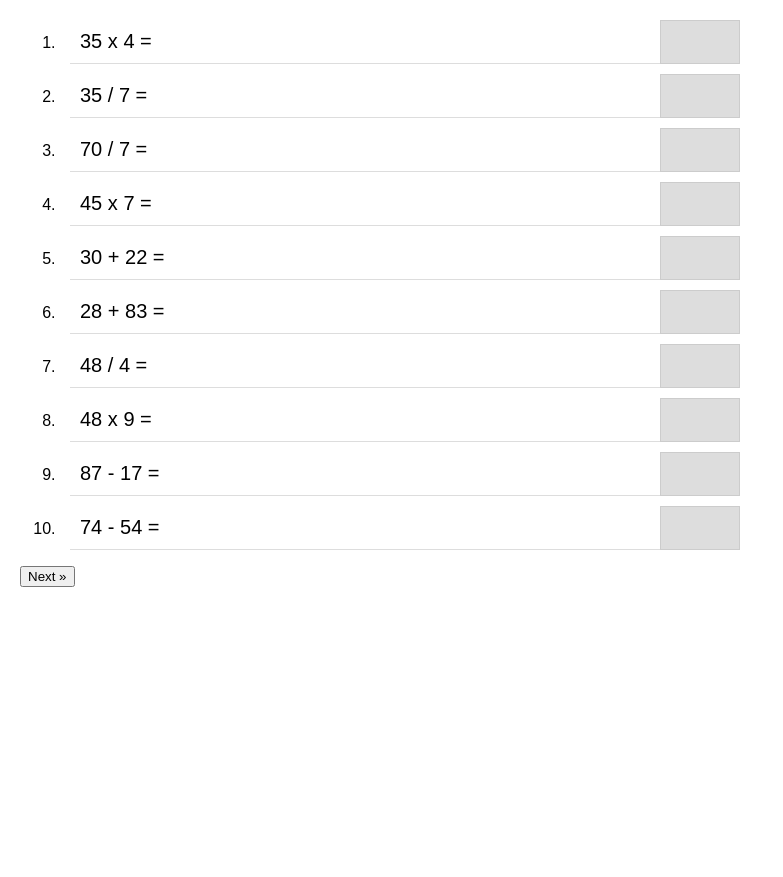
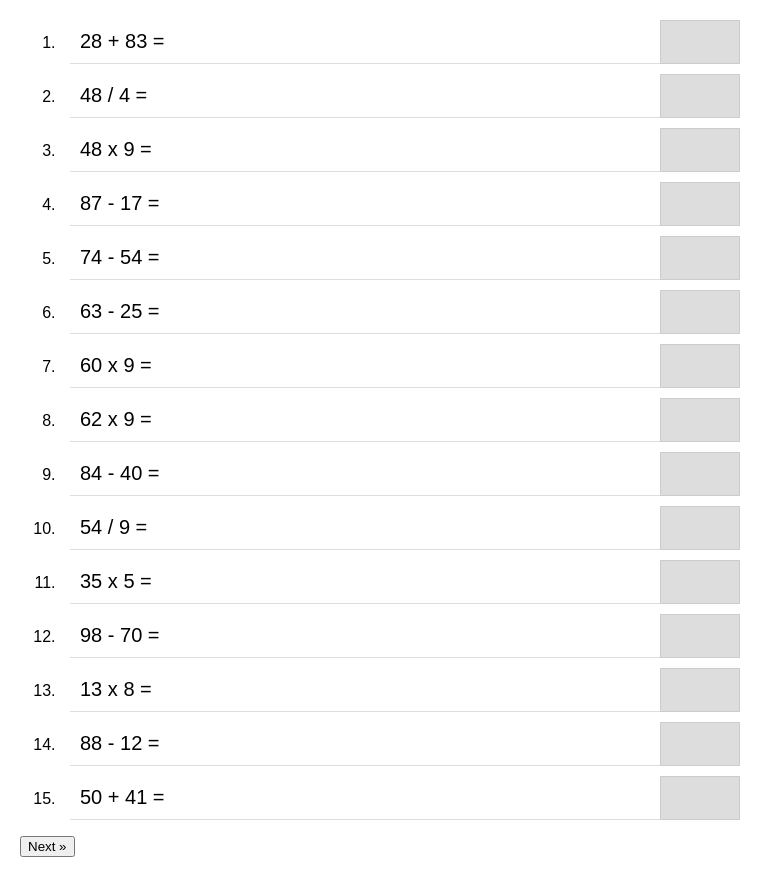
Before and after one commit to ashahar/wjwuwe8, a React (Create React App) app in the folder src/: page / in a window 1280 px wide. Shown: the whole page, without its empty margins (0-783 px from the left). Before the commit the page ends 800 px from the top, so only its background shows below. Built offline with nearby package versions, Linux system fonts and the light colour scheme; the HTML template or start-up script is replaced by a standard one.

Commit message:
Fix css issue

```diff
--- a/src/Components/Home.js
+++ b/src/Components/Home.js
@@ -27,7 +27,7 @@ export default function Home() {
     const [questions, setQuestions] = useState([]);
 
     function handleNext() {
-      let next = Array.from({length: 10},
+      let next = Array.from({length: 15},
         () => (getRandomQuestion()))
       setQuestions([...next]);
     }
@@ -62,7 +62,9 @@ export default function Home() {
         <div className="question-info">
           <ol>{questionList}</ol>
         </div>
-        <button className="no-print" onClick={() => handleNext()}>Next &raquo;</button>
+        <div className="no-print">
+          <button onClick={() => handleNext()}>Next &raquo;</button>
+        </div>
       </>
     );
   }
--- a/src/styles.css
+++ b/src/styles.css
@@ -134,9 +134,6 @@ input[type=text]:focus {
 }
 
 @media screen and (max-width: 575px) {
-  .game {
-    display: block;
-  }
 }
 
 @media print
```
